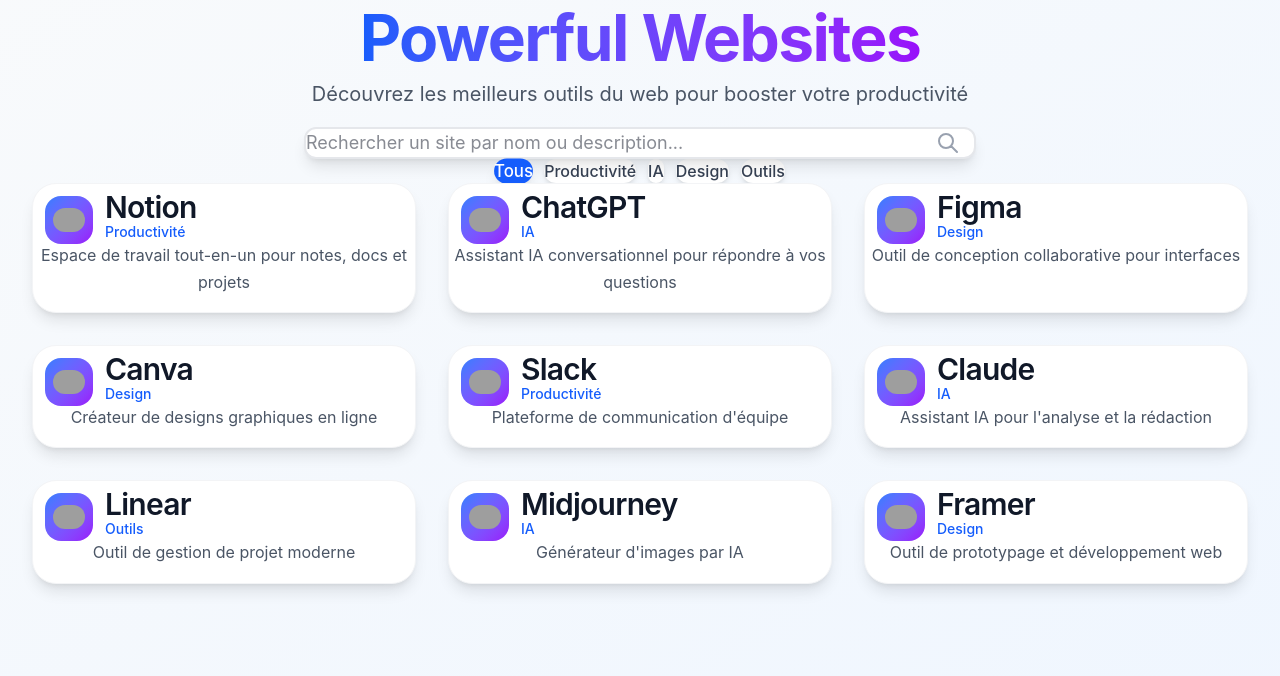
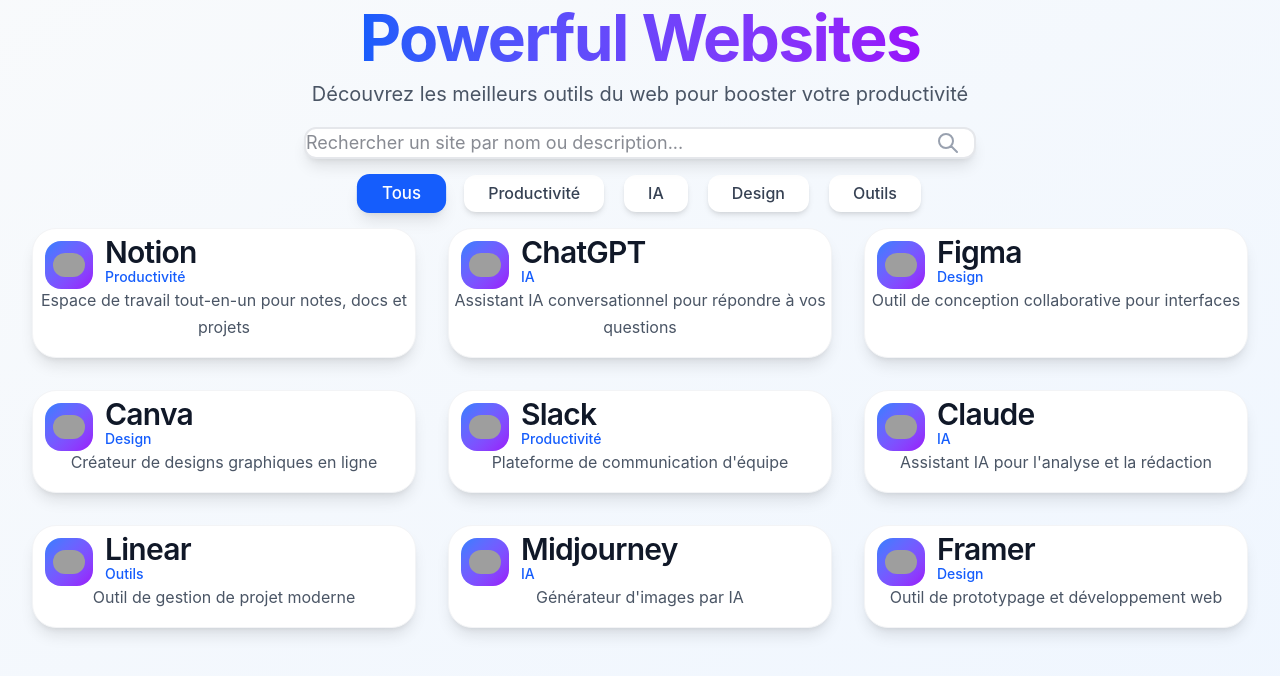
Before and after one commit to leo-grnd/powerful-websites, a Next.js app: page / in a window 1280 px wide. Shown: the top 676 px of the page. Built offline with nearby package versions, Linux system fonts and the light colour scheme; grey boxes are pictures that could not be loaded.

Commit message:
Improve the style and spacing of category buttons for a more coherent presentation.

```diff
--- a/src/app/page.tsx
+++ b/src/app/page.tsx
@@ -114,15 +114,14 @@
               </svg>
             </div>
           </div>
-        </div>
-
-        {/* Boutons de catégories */}
-        <div className="w-full flex flex-wrap justify-center items-center gap-2 sm:gap-3 mb-12 px-2">
+        </div>        {/* Boutons de catégories */}
+        <div className="w-full flex flex-wrap justify-center items-center gap-3 sm:gap-4 md:gap-5 mb-12 px-2" style={{ paddingTop: '1rem', paddingBottom: '1rem' }}>
           {categories.map((category) => (
             <button
               key={category}
               onClick={() => setSelectedCategory(category)}
-              className={`px-3 sm:px-4 md:px-6 py-2 sm:py-3 rounded-full font-medium transition-all duration-200 text-sm sm:text-base ${
+              style={{ paddingLeft: '1.5rem', paddingRight: '1.5rem', paddingTop: '0.4rem', paddingBottom: '0.4rem' }}
+              className={`rounded-full font-medium transition-all duration-200 text-sm sm:text-base ${
                 selectedCategory === category
                   ? "bg-blue-600 text-white shadow-lg transform scale-105"
                   : "bg-white dark:bg-gray-800 text-gray-700 dark:text-gray-300 hover:bg-blue-50 dark:hover:bg-gray-700 shadow-md"
```
